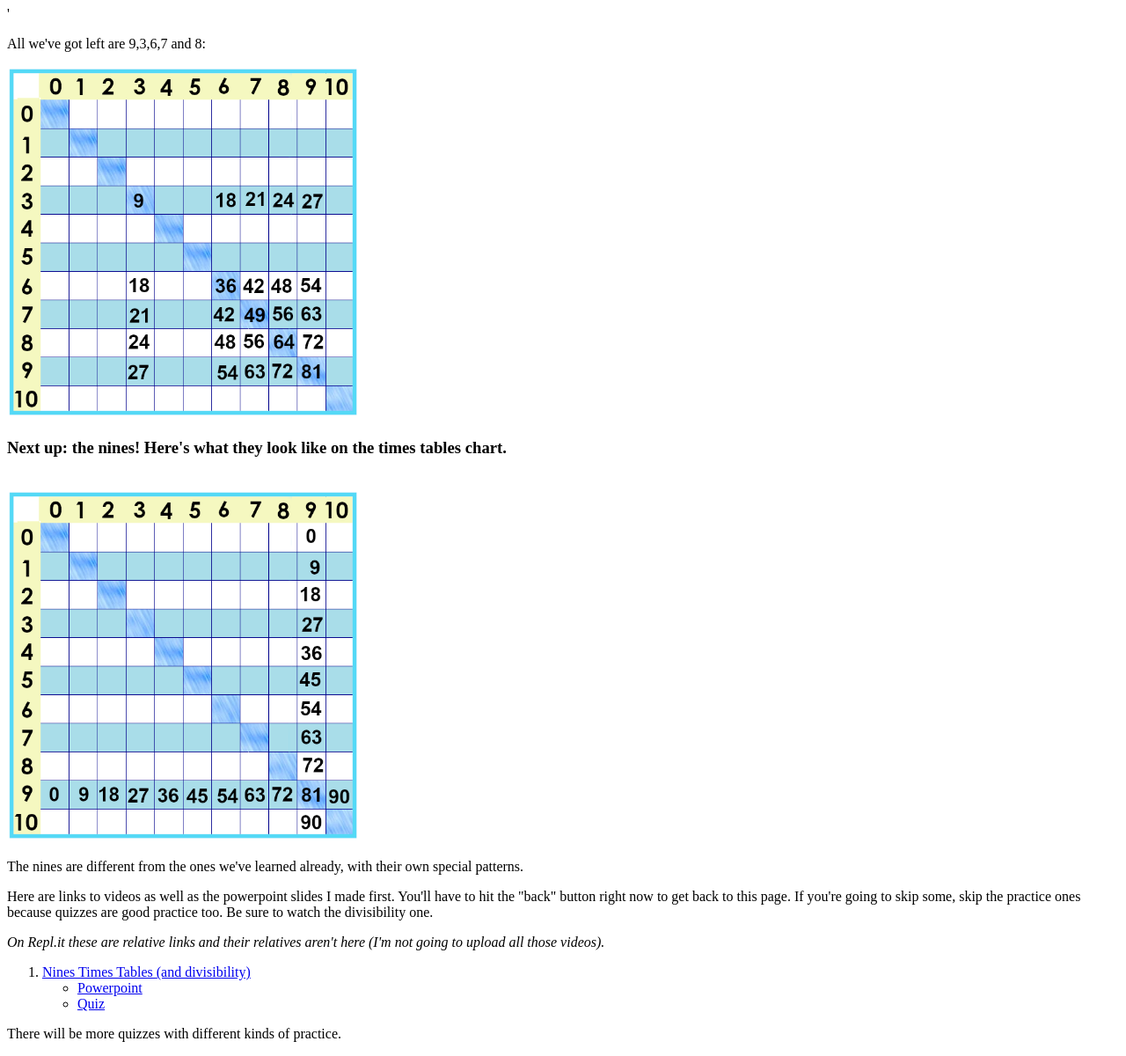
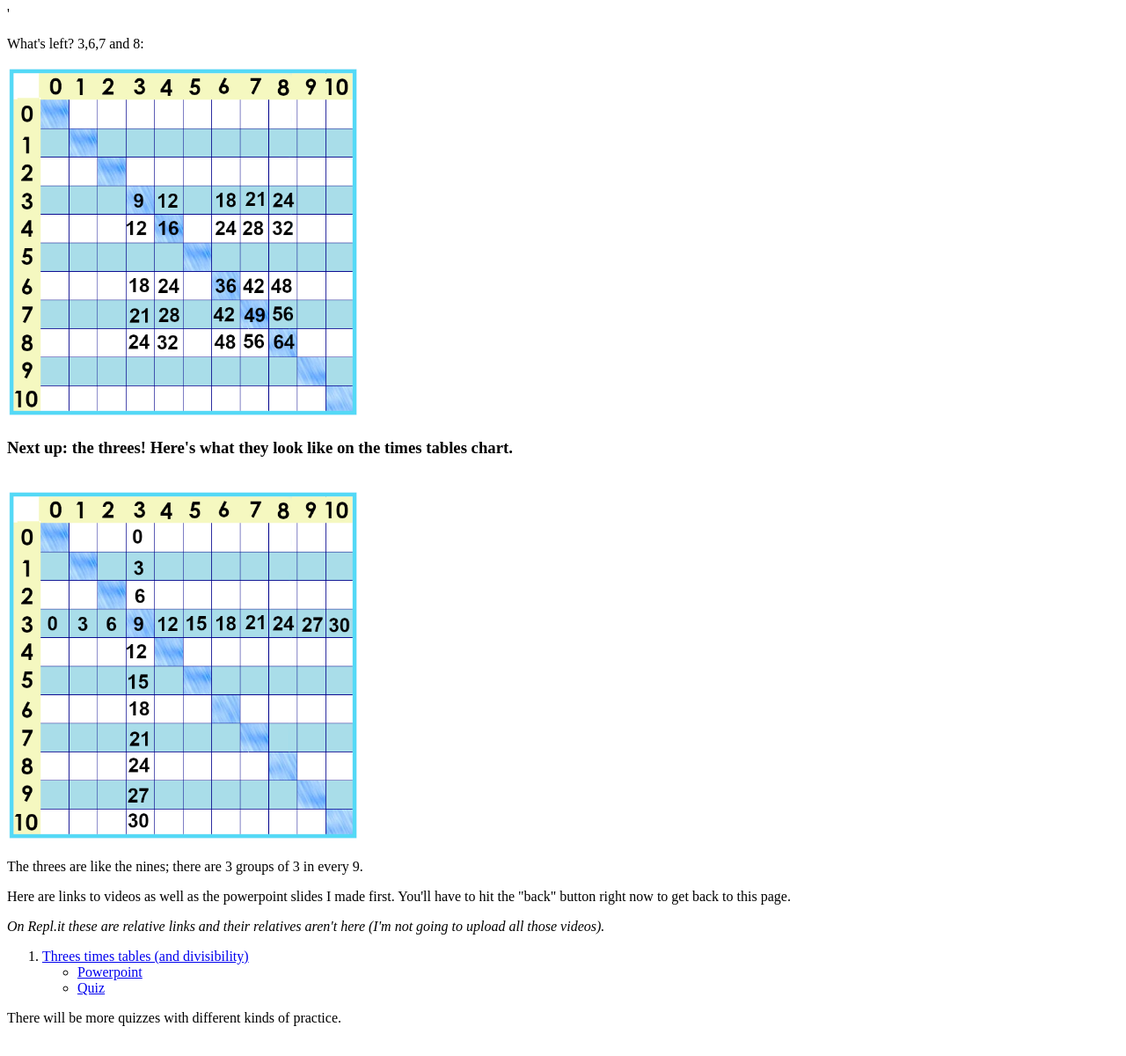
Before and after one commit to geonz/Nines-attemt-990, a plain HTML site: page index.html in a window 1280 px wide. Shown: the part 73-1273 px from the top of the page at 88% size. Drawn offline with Linux system fonts and the light colour scheme.

Commit message:
kay now it's 3s.

```diff
--- a/index.html
+++ b/index.html
@@ -3,27 +3,27 @@
   <head>
     <meta charset="utf-8">
     <meta name="viewport" content="width=device-width">
-    <title>Multiplying by Nine </title>
+    <title>Multiplying by Three </title>
     <link href="style.css" rel="stylesheet" type="text/css" />
   </head>
   <body>
 <h1>
-  The Nines Times Tables          </hm><br></h1>
+  The Threes Times Tables          </hm><br></h1>
 <!-- You've got the ones at school, put 'em in here then  arbitrary change because github is weird.-->'
-<p>All we've got left are 9,3,6,7 and 8:     </p>
-  <img src= images/timesChartNinesToGo.png class="chart" alt= "times tables chart facts from 0 to 10" >
-<H3>Next up:   the nines! Here's what they look like on the times tables chart. </h3> <br>
-  <img src= images/ninesOnTimesChart.png class="chart" alt= "times tables chart showing only nines" >
+<p>What's left?   3,6,7 and 8:     </p>
+  <img src= images/timesChart34678.png class="chart" alt= "times tables chart facts from 0 to 10" >
+<H3>Next up:   the threes! Here's what they look like on the times tables chart. </h3> <br>
+  <img src= images/threesOnTimesChart.png class="chart" alt= "times tables chart showing only nines" >
 
- <p> The nines are different from the ones we've learned already, with their own special patterns.   </p>
- <p>      Here are links to videos as well as the powerpoint slides I made first. You'll have to hit the "back" button right now to get back to this page.  If you're going to skip some, skip the practice ones because quizzes are good practice too. Be sure to watch the divisibility one.       </p>
+ <p> The threes are like the nines; there are 3 groups of 3 in every 9.    </p>
+ <p>      Here are links to videos as well as the powerpoint slides I made first. You'll have to hit the "back" button right now to get back to this page.         </p>
  <p><i> On Repl.it these are relative links and their relatives aren't here (I'm not going to upload all those videos).</i> </p>
  <!-- Fix these -- they're the relative links.   Or not -- go ahead and figure out this link.  After you shop.-->
 <ol>
-		<li><a href="TimesTablesMovies/Nines.mp4">Nines Times Tables (and divisibility)</a>
+		<li><a href="TimesTablesMovies/ThreesTables.mp4">Threes times tables (and divisibility)</a>
 										<ul>
-											<li><a href="TimesTablesPPTS/Nines.pptx">Powerpoint</a></li>
-											<li><a class="quizLink" href="quiz9.html" target="_blank">Quiz</a></li>
+											<li><a href="TimesTablesPPTS/threes2.pptx">Powerpoint</a></li>
+											<li><a class="quizLink" href="quiz3.html" target="_blank">Quiz</a></li>
 										</ul>
 										</li>
                     </ol>
```
Also changed, not shown: images/timesChart34678.png (renamed from images/TimesChart34678.png).
